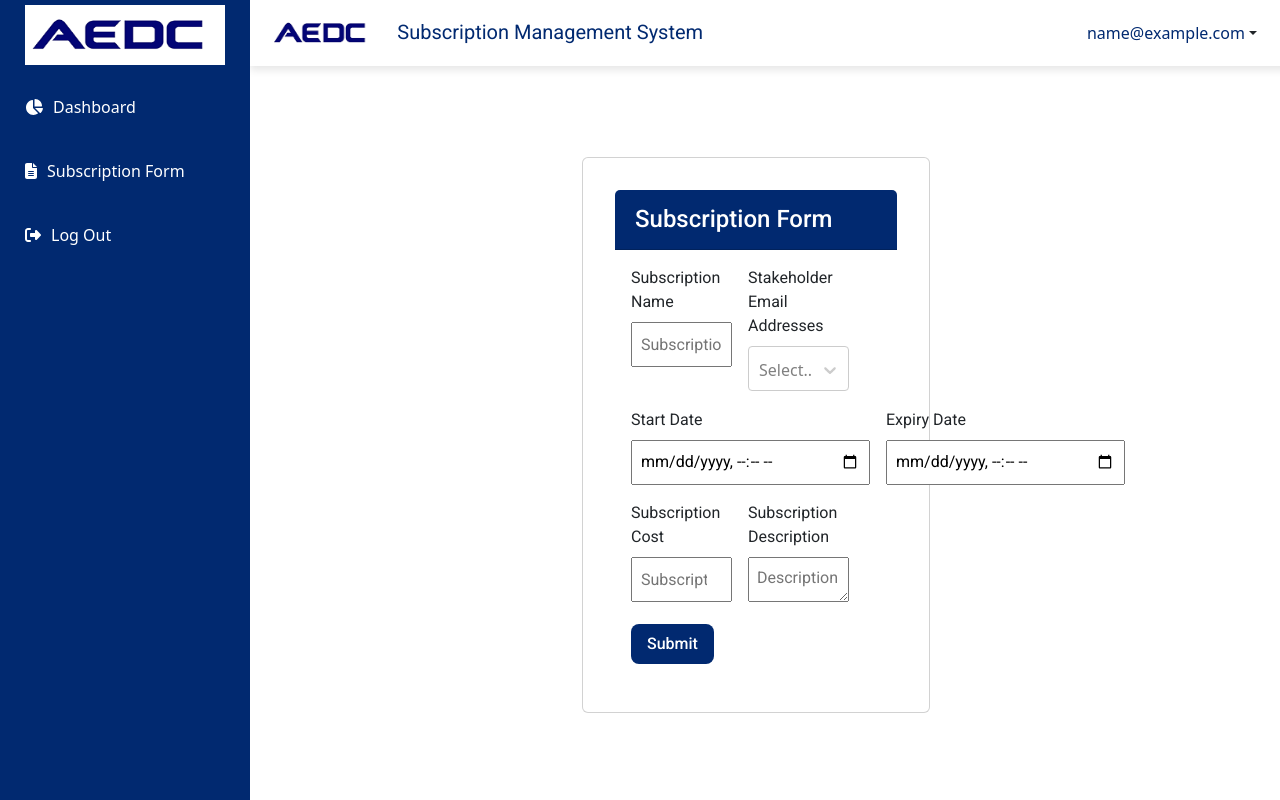
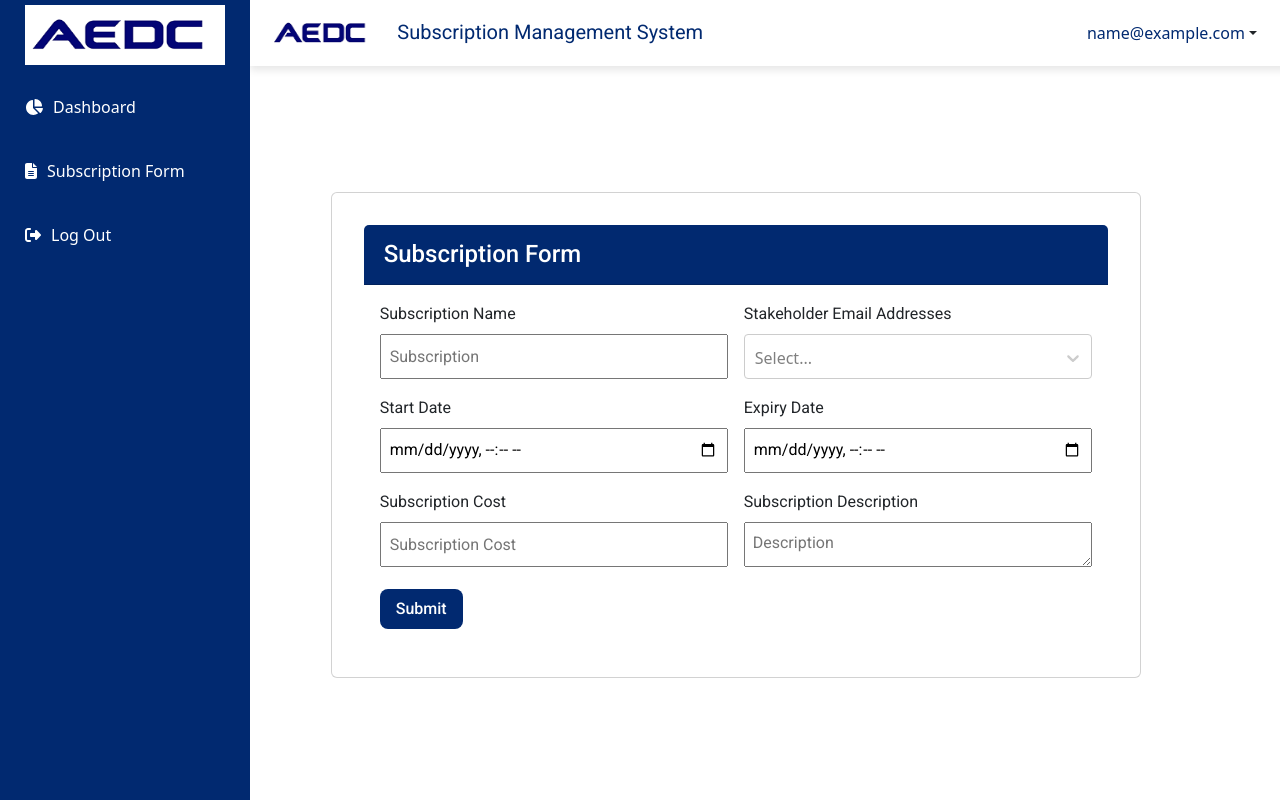
Before and after one commit to Mdg-Zico/subscription-management-vite, a React (Vite) app: page /form in a window 1280 px wide. Built offline with nearby package versions, Linux system fonts and the light colour scheme; no server answers; sample sign-in values are in the browser's storage.

Commit message:
Fix CSS issue with Subscription Form

```diff
--- a/src/views/SubscricptionForm.jsx
+++ b/src/views/SubscricptionForm.jsx
@@ -96,9 +96,9 @@ function SubscriptionForm() {
           subscription_description: "",
           subscription_cost: ""
         });
-        // setTimeout(() => {
-        //   window.location.reload();
-        // }, 2000);
+        setTimeout(() => {
+          window.location.reload();
+        }, 2000);
         scrollToTop();
       })
       .catch(error => {
@@ -144,14 +144,14 @@ function SubscriptionForm() {
         </div>
       )}
       <div className="form-main-content" >
-        <div className="container form-body" style={{ marginLeft: "100px", width: "90%", textAlign: "left" }}>
+        <div className="container form-body" style={{ marginLeft: "100px", width: "80%", textAlign: "left" }}>
           <div className="row justify-content-center">
             <div className="col-12">
               <div className="card">
                 <div className="card-header" style={{ backgroundColor: "#012970", color: "white", fontFamily: "Roboto, sans-serif", padding: "15px 20px" }}>
                   <h4 className="card-title" style={{ color: "white", margin: "0" }}>Subscription Form</h4>
                 </div>
-                <div className="card-body">
+                <div className="card-body card-body-style" style={{width: "100%"}}>
                   <form onSubmit={handleSubmit}>
                     <div className="flex-input-divs">
                       <div className="form-group flex-input-sub-divs" >
--- a/src/views/subscriptionStyle.css
+++ b/src/views/subscriptionStyle.css
@@ -19,7 +19,7 @@ body {
 }
 .card {
   margin-top: 20px;
-  width: 110%;
+  width: 100%;
 
 }
 
@@ -38,8 +38,11 @@ body {
 .card-body {
   padding: 20px;
   width: 100%;
+
 }
-
+.card-body-style{
+  width: 200%;
+}
 .form-group {
 
   margin-bottom: 1rem;
@@ -117,9 +120,6 @@ button {
 
 /* Responsive adjustments */
 @media (max-width: 580px) {
-  .modal-view{
-    z-index: 2000;
-  }
   .container {
     margin-left: 0;
     width: 100%;
@@ -136,7 +136,6 @@ button {
 
   .toggle-button {
     display: flex;
-    z-index: 1000;
   }
   .form-group input{
 
@@ -177,6 +176,12 @@ button {
   .form-body{
     margin-top: -400px;
   }
+
+}
+@media(min-width: 1024px){
+  .col-12{
+    margin-left: 100px
+  }
 }
 .flex-input-divs{
   display: flex;
@@ -190,7 +195,15 @@ button {
   .flex-input-divs,
   .flex-input-sub-divs {
     display: block; /* This will stack the inputs on individual lines */
+
   }
+  /* .card-body-style, .card-header{
+    margin-left: 40px;
+  } */
+  .col-12{
+    margin-left: 120px
+  }
+
 }
 
 .async{
```
